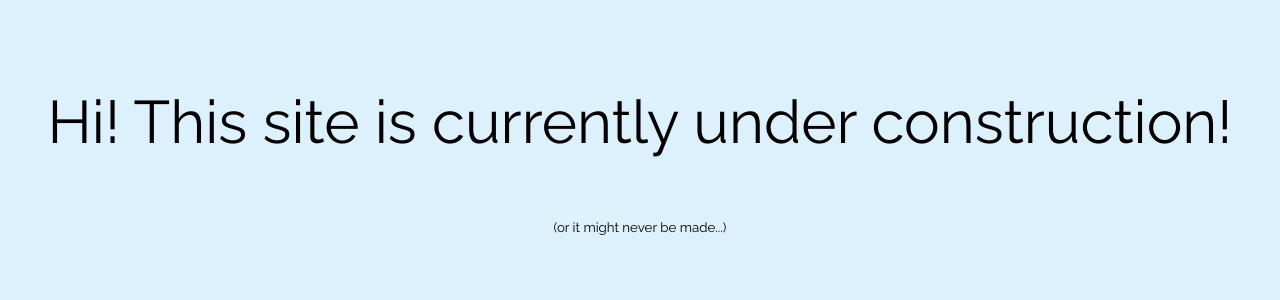
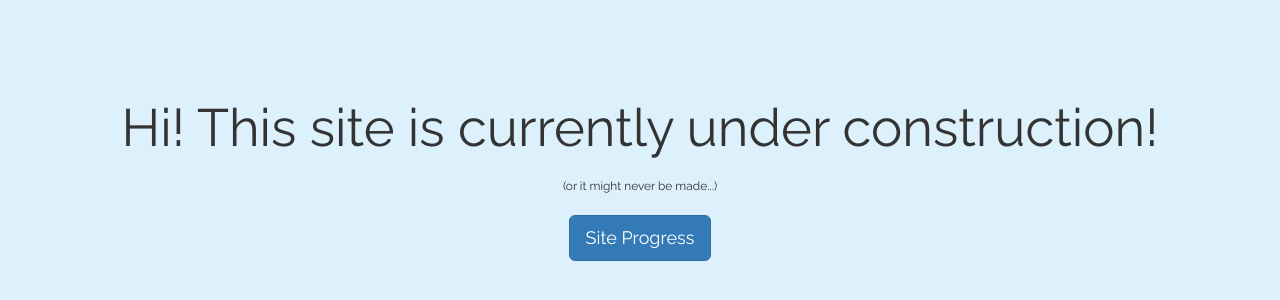
Before and after one commit to IrshadAM/IrshadAM.github.io, a plain HTML site: page index.html in a window 1280 px wide. Shown: the part 166-466 px from the top of the page. Drawn offline with nearby package versions, Linux system fonts and the light colour scheme.

Commit message:
More construction page work

```diff
--- a/index.html
+++ b/index.html
@@ -1,15 +1,17 @@
 <!DOCTYPE html>
 <html>
 <head>
-  <!--<link href="//maxcdn.bootstrapcdn.com/bootstrap/3.3.0/css/bootstrap.min.css" rel="stylesheet">-->
-  <link href='http://fonts.googleapis.com/css?family=Raleway' rel='stylesheet' type='text/css'>
+  <link href="http://maxcdn.bootstrapcdn.com/bootstrap/3.3.0/css/bootstrap.min.css" rel="stylesheet">
+  <link href="http://fonts.googleapis.com/css?family=Raleway" rel='stylesheet' type='text/css'>
   <link href="style.css" rel="stylesheet"></link>
   <title>WolfCorp</title>
 </head>
 <body>
-<div class="construction">
-  <p>Hi! This site is currently under construction!</p>
-  <small>(or it might never be made...)</small>
-</div>
+  <div class="construction">
+    <p>Hi! This site is currently under construction!</p>
+    <small>(or it might never be made...)</small>
+    <br><br>
+    <a href="/site/index.html" class="btn btn-primary btn-lg" role="button">Site Progress</a>
+  </div>
 </body>
 </html>
```
Also changed, not shown: site/index.html (added, +14 -0 lines).
